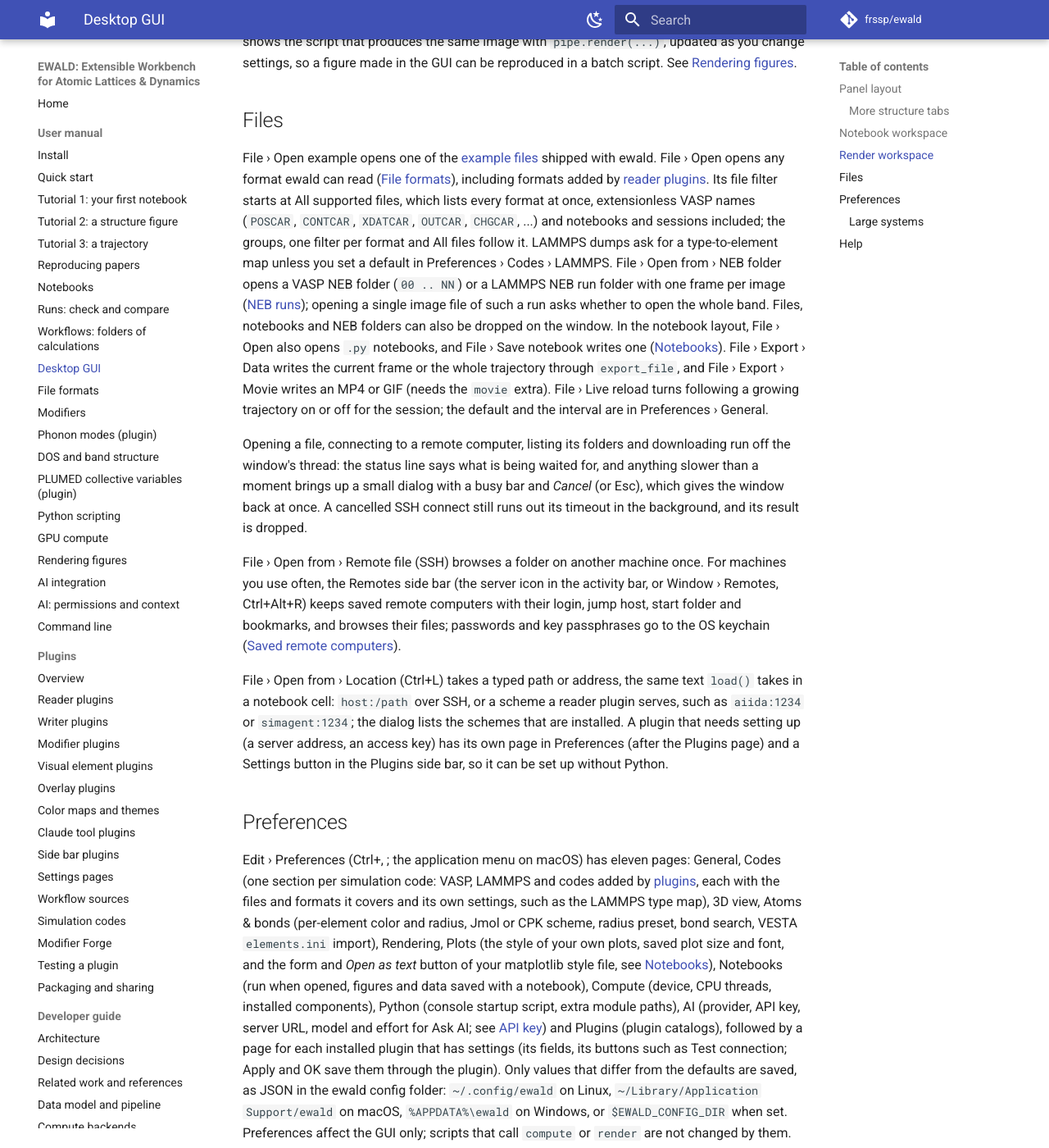
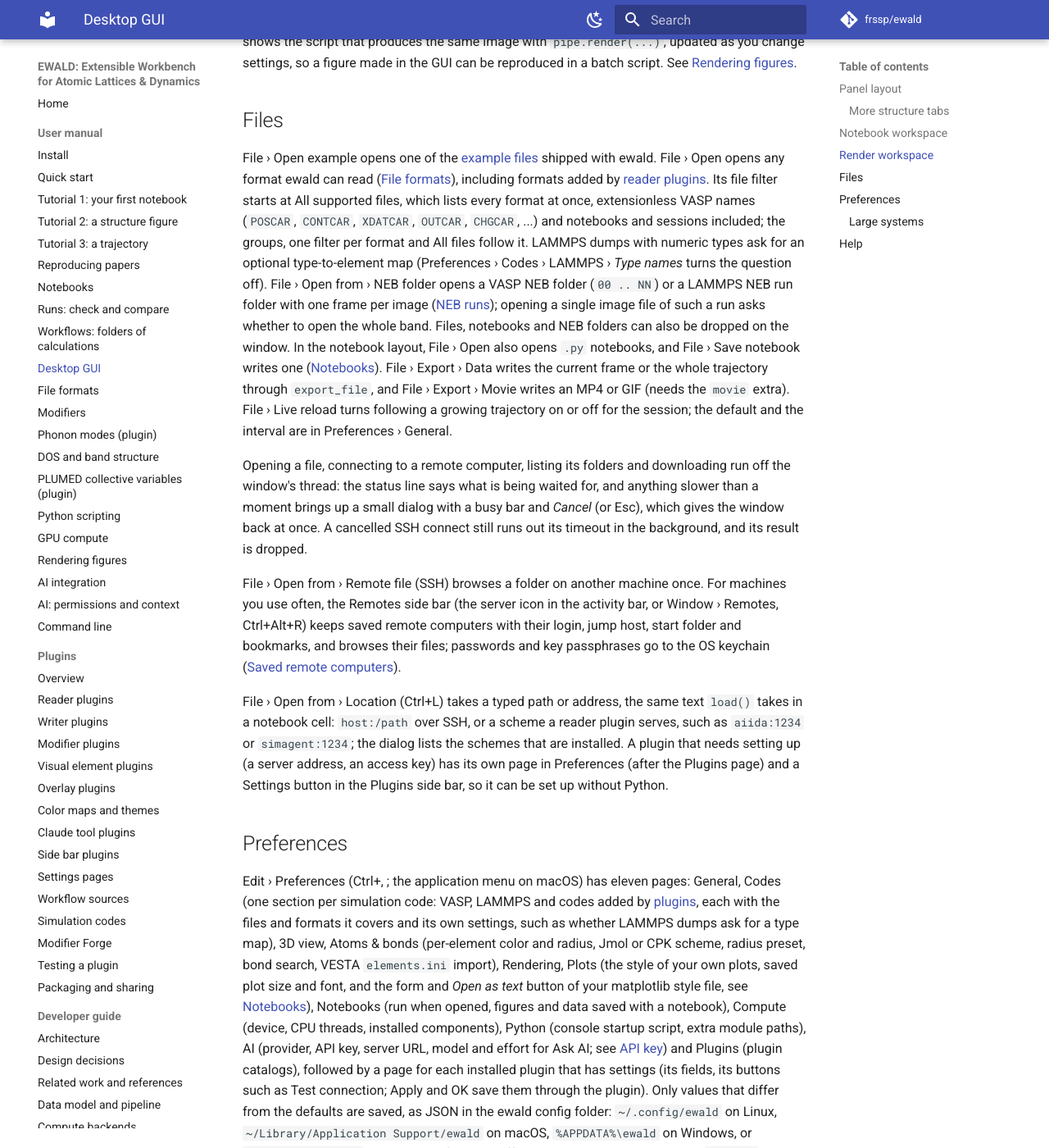
Before and after one commit to frssp/ewald, an MkDocs documentation site: the page built from docs/user/gui.md, in a window 1280 px wide and 1400 px high, scrolled down 9195 px. Shown: the whole window at 82% size. Built offline with MkDocs 1.6.1 and Material for MkDocs 9.7.7, drawn with Linux system fonts in a browser that asks for light colours; comment, search, counter and statistics services are not loaded.

Commit message:
Codes: drop the LAMMPS default type map; the prompt starts empty
Co-Authored-By: Claude Opus 5.5 (1M context) <noreply@anthropic.com>

```diff
--- a/docs/user/gui.md
+++ b/docs/user/gui.md
@@ -365,8 +365,8 @@ with ewald. File › Open opens any format ewald can read ([File formats](format
 formats added by [reader plugins](../plugins/readers.md). Its file filter starts at All supported files,
 which lists every format at once, extensionless VASP names (`POSCAR`, `CONTCAR`, `XDATCAR`, `OUTCAR`,
 `CHGCAR`, ...) and notebooks and sessions included; the groups, one filter per format and All files
-follow it. LAMMPS dumps ask for a
-type-to-element map unless you set a default in Preferences › Codes › LAMMPS. File › Open from › NEB folder opens a
+follow it. LAMMPS dumps with numeric types ask for an
+optional type-to-element map (Preferences › Codes › LAMMPS › *Type names* turns the question off). File › Open from › NEB folder opens a
 VASP NEB folder (`00 .. NN`) or a LAMMPS NEB run folder with one frame per image
 ([NEB runs](formats.md#neb-runs)); opening a single image file of such a run asks whether to
 open the whole band. Files, notebooks and NEB folders can also be dropped on the window. In the notebook layout, File › Open also opens `.py`
@@ -397,7 +397,8 @@ Settings button in the Plugins side bar, so it can be set up without Python.
 
 Edit › Preferences (Ctrl+, ; the application menu on macOS) has eleven pages: General, Codes
 (one section per simulation code: VASP, LAMMPS and codes added by [plugins](../plugins/codes.md),
-each with the files and formats it covers and its own settings, such as the LAMMPS type map), 3D view,
+each with the files and formats it covers and its own settings, such as whether LAMMPS dumps ask for a
+type map), 3D view,
 Atoms & bonds (per-element color and radius, Jmol or CPK scheme, radius preset, bond search, VESTA
 `elements.ini` import), Rendering, Plots (the style of your own plots, saved plot size and font, and the form and *Open as text* button of your
 matplotlib style file, see [Notebooks](notebooks.md)),
```
Also changed, not shown: docs/developer/decisions.md (+2 -0 lines), docs/features.md (+0 -1 lines), 5 other files.
